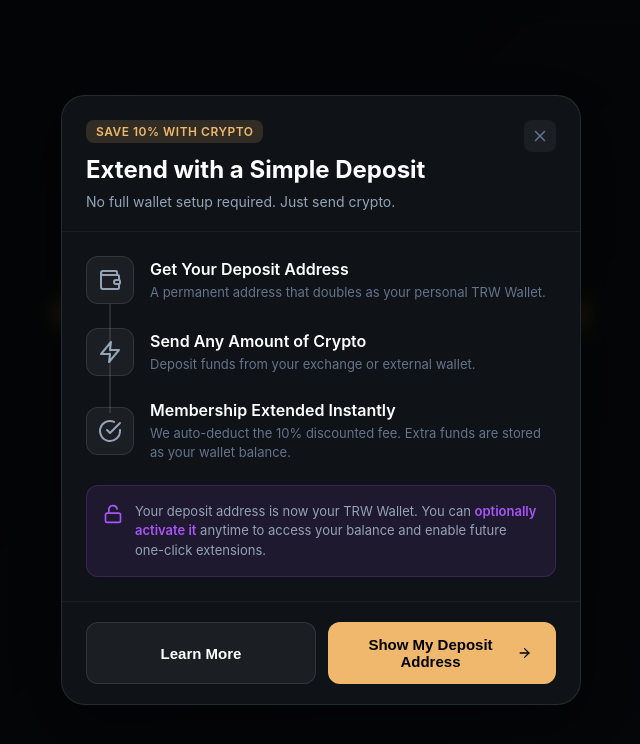
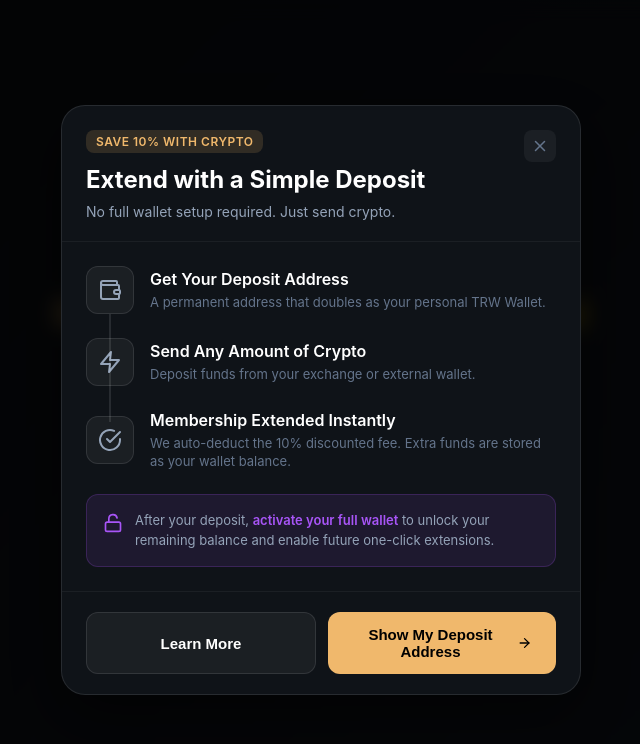
Before and after one commit to Ace-TRW/membership-topup-modal, a React (Create React App) app: page / in a window 1280 px wide. Both pictures are taken after a click on the button "Open Modal". Shown: the top 744 px of the page, without its empty margins (319-959 px from the left). Built offline with nearby package versions, Linux system fonts and the light colour scheme.

Commit message:
Strengthen wallet activation CTA and add dedicated FAQ entry

```diff
--- a/src/components/MembershipTopUpModal.jsx
+++ b/src/components/MembershipTopUpModal.jsx
@@ -399,9 +399,9 @@ const MembershipTopUpModal = () => {
         </div>
         <div>
           <p style={styles.infoText}>
-            Your deposit address is now your TRW Wallet. You can{" "}
-            <span style={styles.highlight}>optionally activate it</span> anytime
-            to access your balance and enable future one-click extensions.
+            After your deposit,{" "}
+            <span style={styles.highlight}>activate your full wallet</span> to
+            unlock your remaining balance and enable future one-click extensions.
           </p>
         </div>
       </div>
@@ -442,8 +442,17 @@ const MembershipTopUpModal = () => {
           </p>
         </div>
         <div style={styles.faqItem}>
+          <p style={styles.faqQuestion}>How do I activate the full wallet?</p>
+          <p style={styles.faqAnswer}>
+            After your membership is extended, visit the 'Wallet' section in TRW.
+            You'll be guided through a one-time security setup (creating a PIN and
+            saving your recovery phrase). Once complete, your wallet is fully
+            active.
+          </p>
+        </div>
+        <div style={styles.faqItem}>
           <p style={styles.faqQuestion}>
-            What are the benefits of activating the full wallet?
+            What are the benefits of full activation?
           </p>
           <ul style={styles.benefitsList}>
             <li style={styles.benefitItem}>
```
